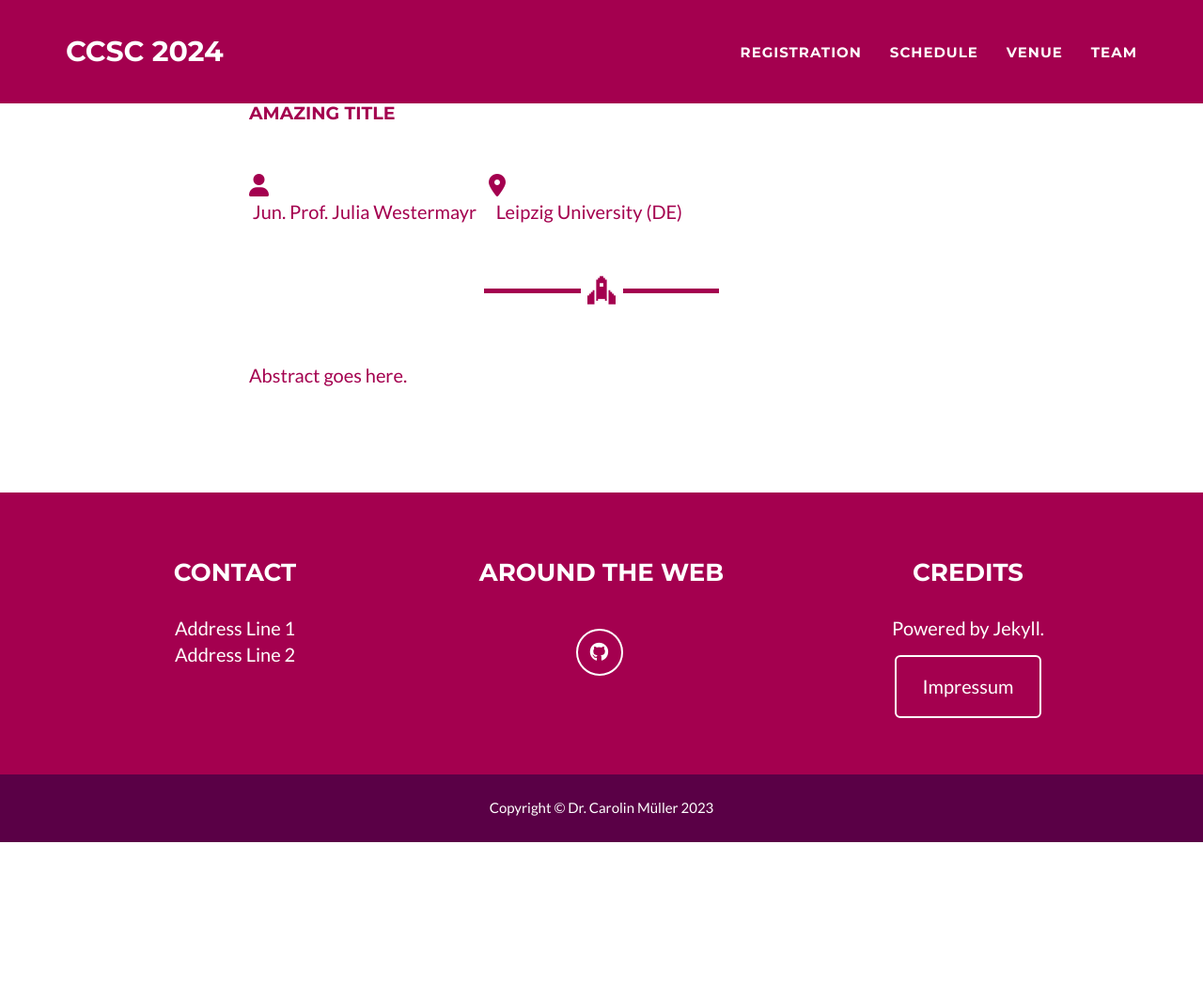
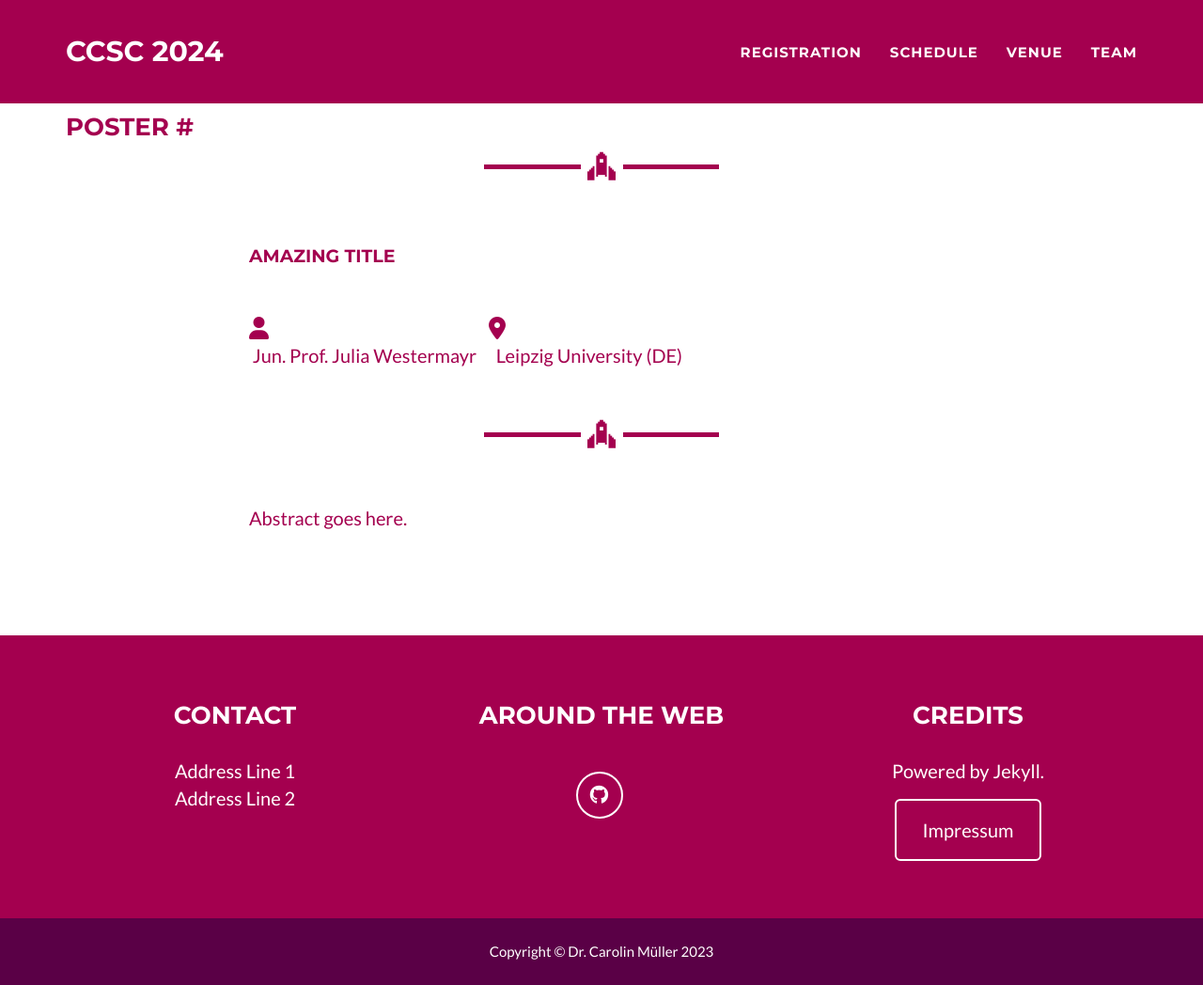
Before and after one commit to ccsc2024/ccsc2024.github.io, a Jekyll site: the page built from poster/westermayr.md, in a window 1280 px wide and 1048 px high. Shown: the whole window at 94% size. Built offline with Jekyll 4.4.1, drawn with Linux system fonts in a browser that asks for light colours.

Commit message:
Update posterpage.html

```diff
--- a/_layouts/posterpage.html
+++ b/_layouts/posterpage.html
@@ -7,6 +7,13 @@
   {% include nav.html %}
   <section id="poster">
     <div class="container">
+      <div class="row">
+        <div class="col-lg-12">
+          <h3>Poster #{{ page.posternumber }}</h3>
+          <hr class="star-primary">
+          <br><br>
+        </div>
+      </div>
       <!-- abstract -->
       <div class="row">
         <div class="col-lg-8 col-lg-offset-2">
```
